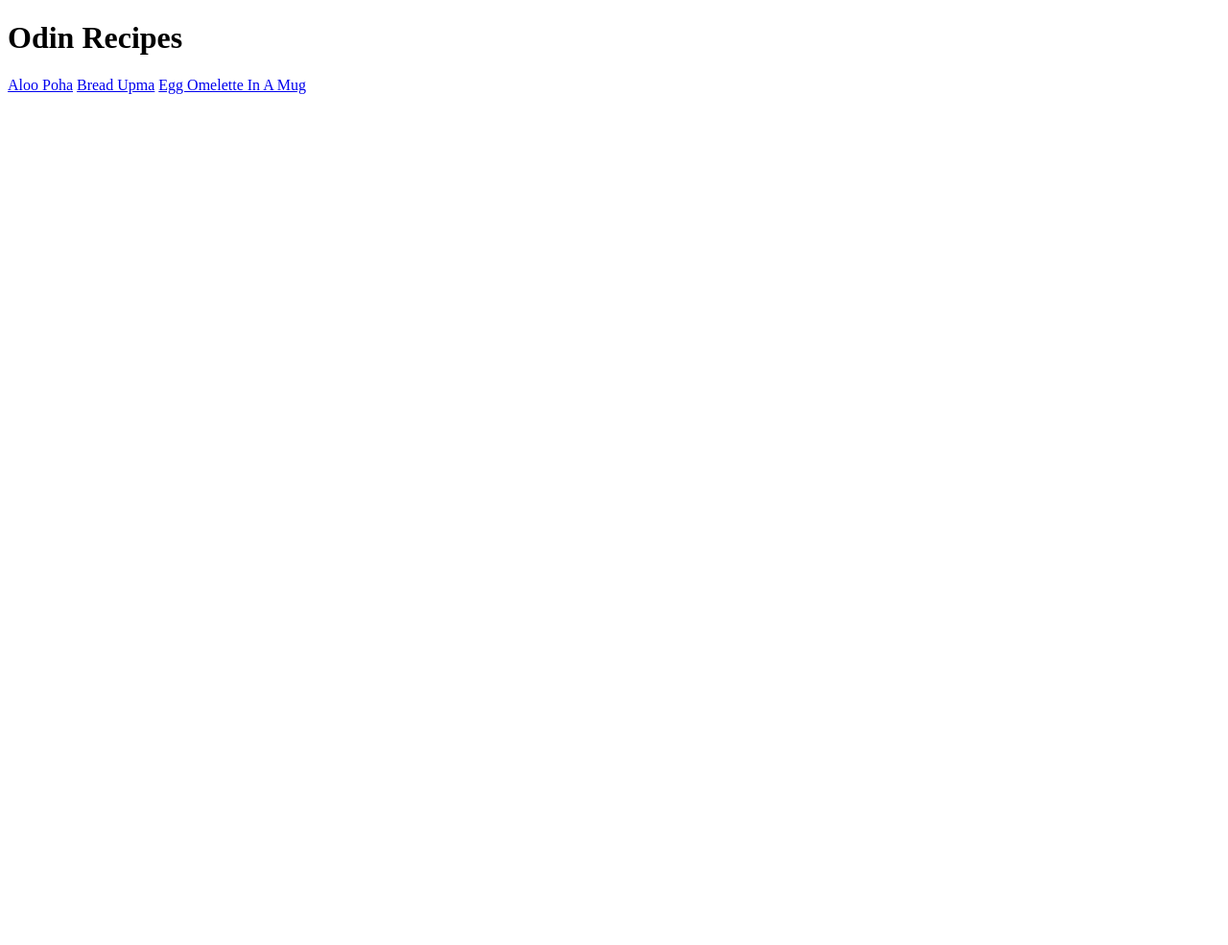
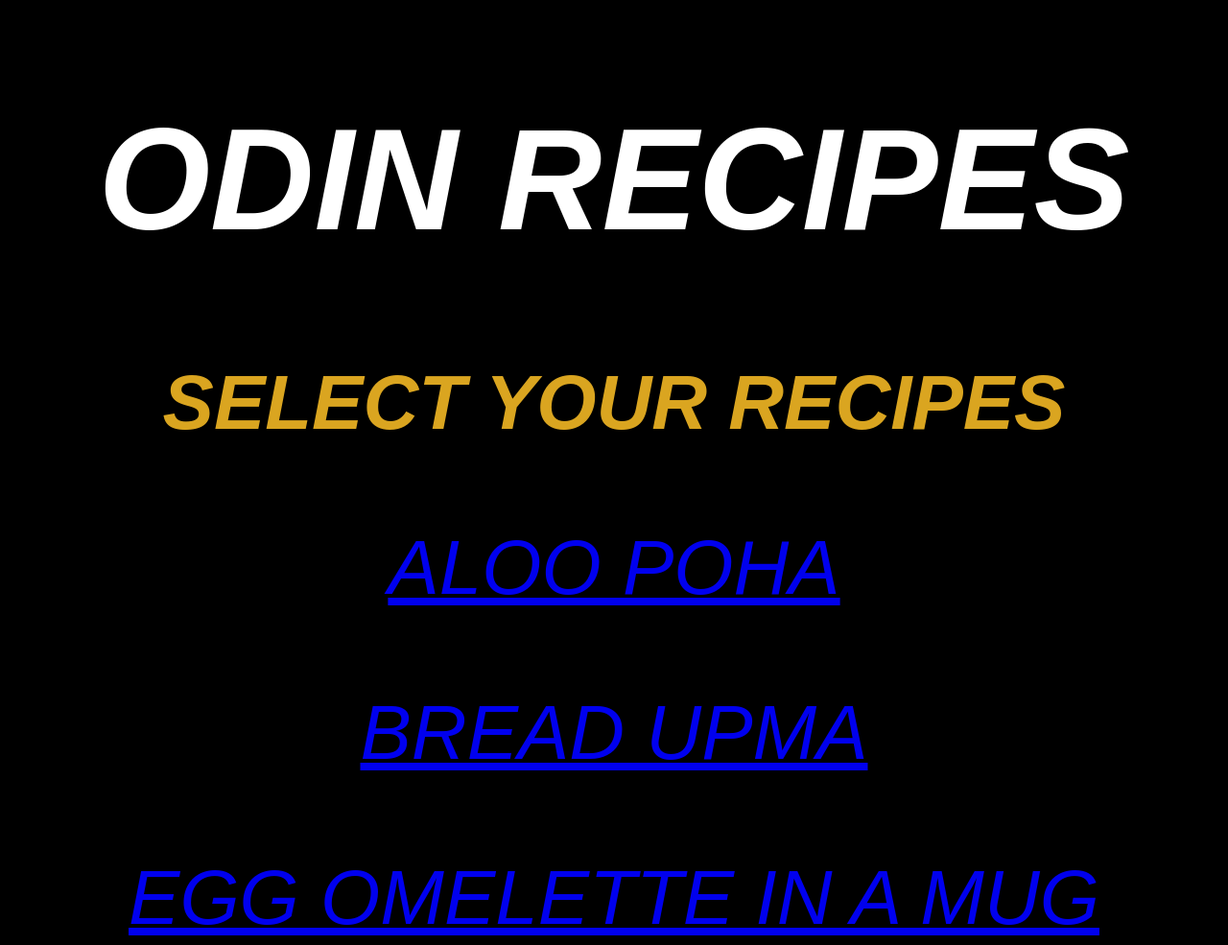
Before and after one commit to TC47/odin-recipes., a plain HTML site: page index.html in a window 1280 px wide. Shown: the whole page at 96% size. Before the commit the page ends 800 px from the top, so only its background shows below. Drawn offline with Linux system fonts and the light colour scheme.

```diff
--- a/index.html
+++ b/index.html
@@ -4,12 +4,15 @@
     <meta charset="UTF-8">
     <meta name="viewport" content="width=device-width, initial-scale=1.0">
     <title>A Clean Simple Recipes Website</title>
+    <link rel="stylesheet" href="styles.css">
 </head>
 <body>
     <h1>Odin Recipes</h1>
-    <a href="recipes/Aloo-Poha.html">Aloo Poha</a>
-    <a href="recipes/Bread-Upma.html">Bread Upma</a>
-    <a href="recipes/Egg-Omelette-In-A-Mug.html">Egg Omelette In A Mug</a>
+    <h2 class="select">Select your recipes</h2>
+
+    <p><a href="recipes/Aloo-Poha.html">Aloo Poha</a></p>
+    <p><a href="recipes/Bread-Upma.html">Bread Upma</a></p>
+    <p><a href="recipes/Egg-Omelette-In-A-Mug.html">Egg Omelette In A Mug</a></p>
 
 </body>
 </html>
--- /dev/null
+++ b/recipes/Aloo-Poha.css
@@ -0,0 +1,20 @@
+/* styles */
+
+* {
+    background-color:whitesmoke;
+    font-family: Arial, Helvetica, sans-serif;
+}
+
+h1 {
+    color: brown;
+    font-style:oblique;
+}
+
+h2 {
+    color: green;
+    font-style: italic;
+}
+
+ul, p,ol {
+    color:blueviolet;
+}
--- /dev/null
+++ b/recipes/Bread-Upma.css
@@ -0,0 +1,20 @@
+/* styles */
+
+* {
+    background-color:whitesmoke;
+    font-family: Arial, Helvetica, sans-serif;
+}
+
+h1 {
+    color: red;
+    font-style:oblique;
+}
+
+h2 {
+    color: green;
+    font-style: italic;
+}
+
+ul, p,ol {
+    color:blueviolet;
+}
--- /dev/null
+++ b/recipes/Egg-Omelette-In-A-Mug.css
@@ -0,0 +1,20 @@
+/* styles */
+
+* {
+    background-color:whitesmoke;
+    font-family: Arial, Helvetica, sans-serif;
+}
+
+h1 {
+    color: black;
+    font-style:oblique;
+}
+
+h2 {
+    color: black;
+    font-style: italic;
+}
+
+ul, p,ol {
+    color:grey;
+}
--- /dev/null
+++ b/styles.css
@@ -0,0 +1,35 @@
+/*=====Styles=====*/
+* {
+    background-color:black;
+
+}
+
+h1 {
+    font-size: 150px;
+    text-align: center;
+    color:white;
+    font-family:Arial, Helvetica, sans-serif;
+    font: weight 600px;
+    font-style: italic;
+    text-transform:uppercase;
+}
+
+p {
+    font-size: 80px;
+    text-align: center;
+    color:yellow;
+    font-family:Arial, Helvetica, sans-serif;
+    font: weight 600px;
+    font-style: italic;
+    text-transform:uppercase;
+}
+
+  .select {
+    font-size: 80px;
+    text-align: center;
+    color:goldenrod;
+    font-family:Arial, Helvetica, sans-serif;
+    font: weight 600px;
+    font-style: italic;
+    text-transform:uppercase;
+}
```
Also changed, not shown: recipes/Aloo-Poha.html (+1 -0 lines), recipes/Bread-Upma.html (+1 -0 lines), recipes/Egg-Omelette-In-A-Mug.html (+1 -0 lines), images/cupcake.jpg (added), 1 other file.
